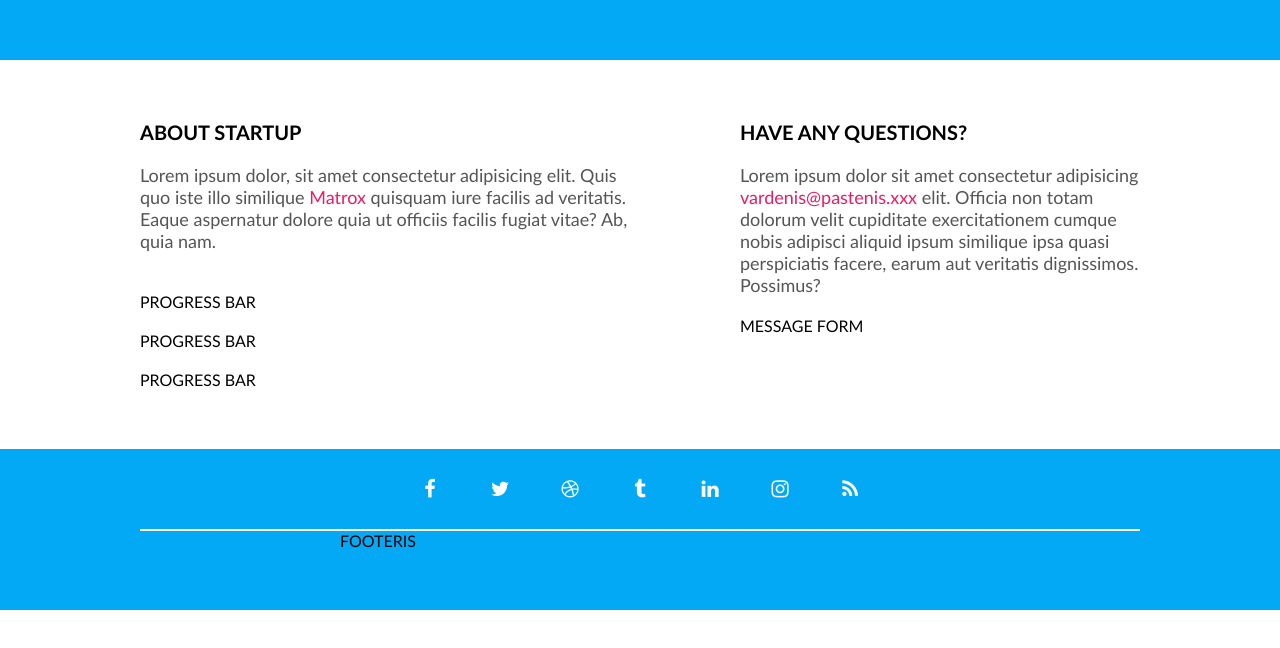
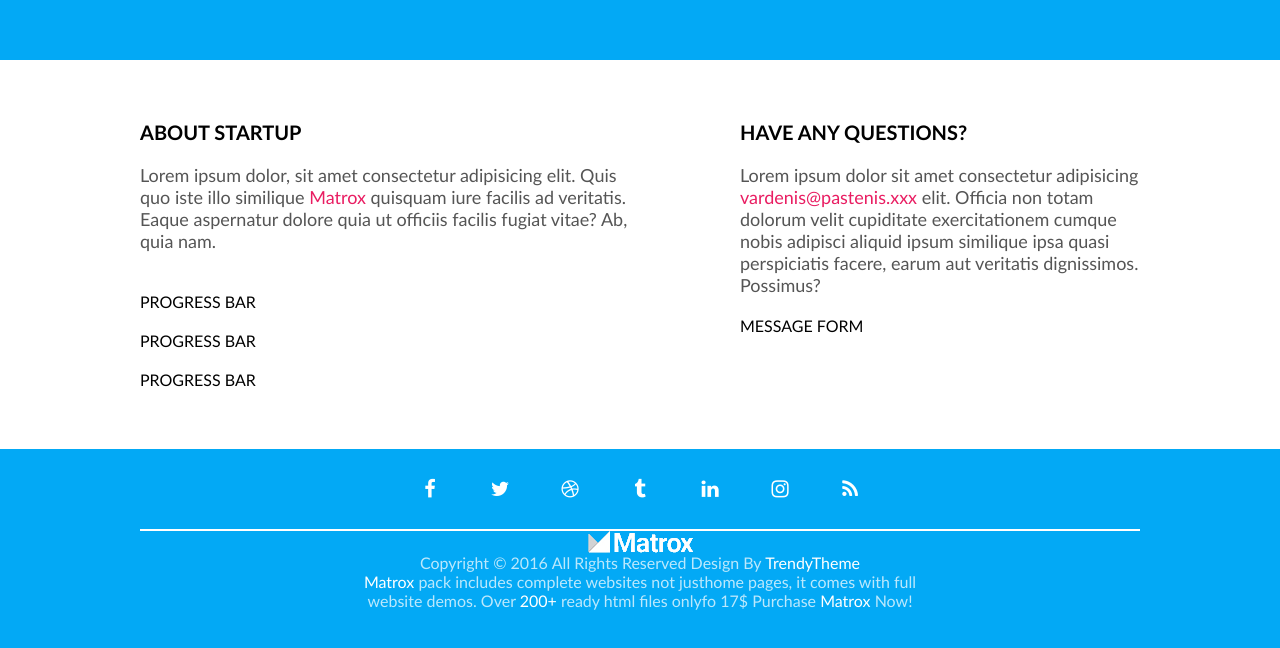
Before and after one commit to Rasosm/4-coming-soon, a website: page index.html in a window 1280 px wide. Shown: the part 740-1388 px from the top of the page. Before the commit the page ends 1350 px from the top, so only its background shows below. Drawn offline with Linux system fonts and the light colour scheme.

Commit message:
Footer text corection

```diff
--- a/css/base/layout.css
+++ b/css/base/layout.css
@@ -1,5 +1,6 @@
 body {
   display: inline-block;
+  width:100%;
   margin: 0;
 }
 main {
--- a/css/pages/home.css
+++ b/css/pages/home.css
@@ -46,3 +46,13 @@
 }
 footer.container {
   padding-top: 0;
+  text-align: center;
+  color: #fffb;
+}
+footer a {
+color: #fff;
+text-decoration: none;
+}
+footer a:hover {
+text-decoration: underline;
+}
--- a/index.html
+++ b/index.html
@@ -73,7 +73,13 @@
       <a href="#" class="icon fa fa-rss"></a>
     </div>
     <div class="row-short">
-      FOOTERIS
+      <img src="./img/Logo-white.png" alt="logo">
+      <div class="bottom-trio">
+        <span>Copyright &copy; 2016</span>
+        <span>All Rights Reserved</span>
+        <span>Design By <a href="#" target="_blank">TrendyTheme</a></span>
+      </div>
+      <p><a href="#">Matrox</a> pack includes complete websites not justhome pages, it comes with full website demos. Over <a href="#">200+</a> ready html files onlyfo 17$ Purchase <a href="#">Matrox</a> Now!</p>
     </div>
   </footer>
 </body>
```
Also changed, not shown: img/Logo-white.png (added).
